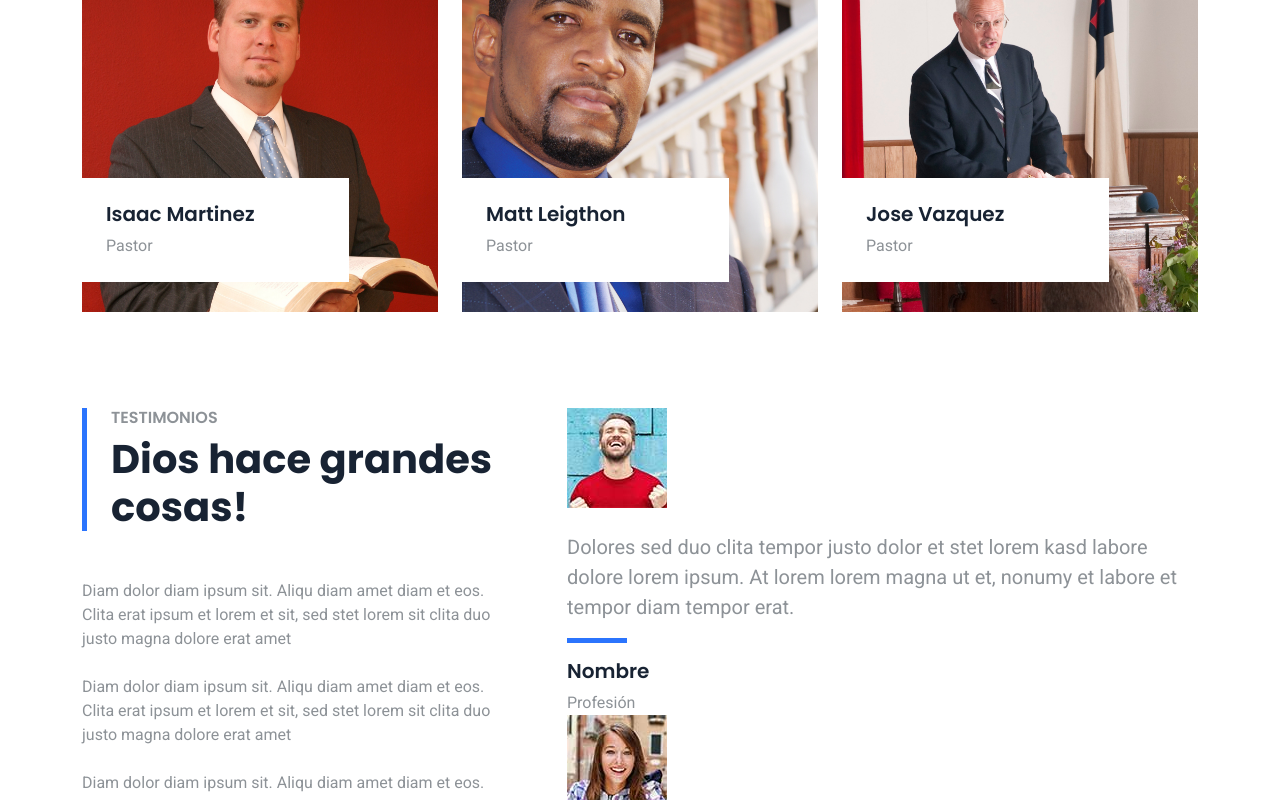
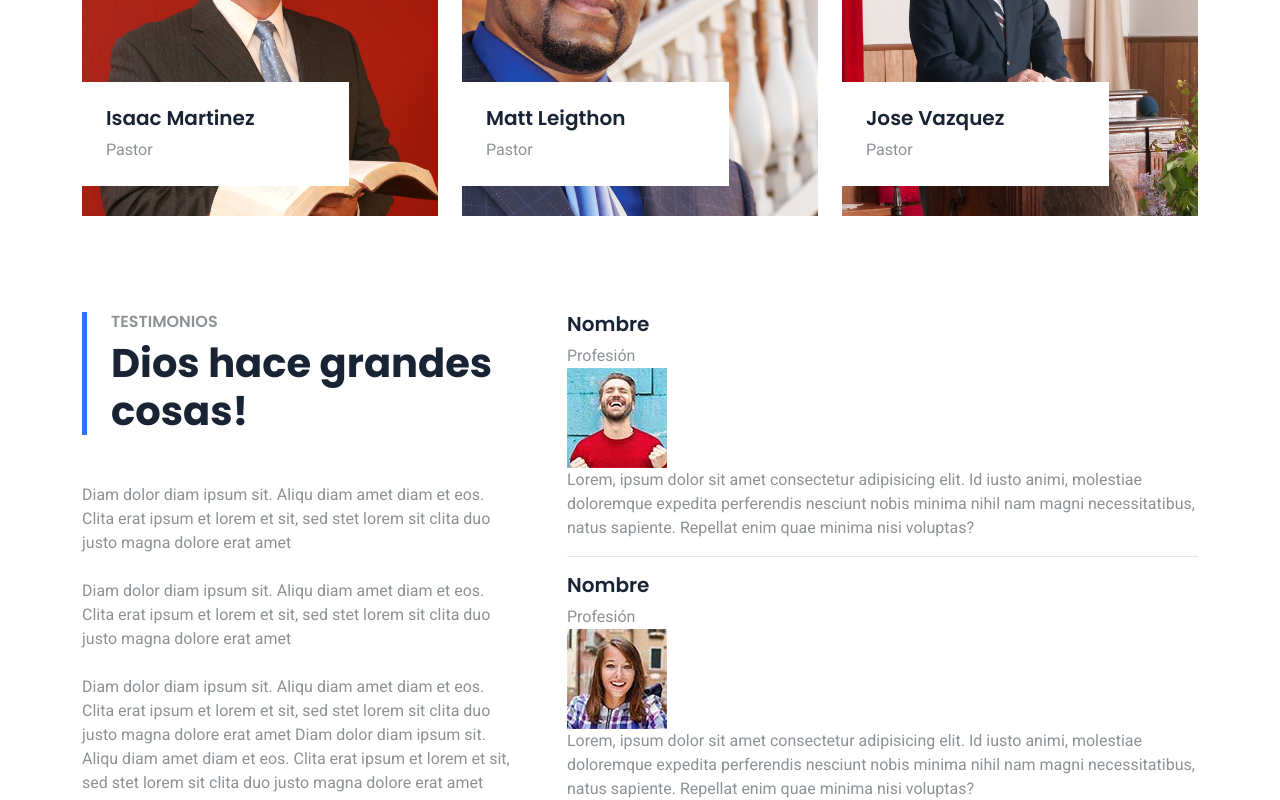
Before and after one commit to MarceloRemeseiro/eevm_front, a React (Create React App) app: page / in a window 1280 px wide. Shown: the part 4051-4851 px from the top of the page. Built offline with nearby package versions, Linux system fonts and the light colour scheme; no server answers.

Commit message:
varias modificaciones

```diff
--- a/src/componentes/tarjetas/tarjetaFotoDerecha.jsx
+++ b/src/componentes/tarjetas/tarjetaFotoDerecha.jsx
@@ -5,17 +5,25 @@ function tarjetaFotoDerecha() {
         <div className="row g-5">
           <div className="col-lg-6 wow fadeInUp" data-wow-delay="0.1s">
             <div className="border-start border-5 border-primary ps-4 mb-5">
-              <h6 className="text-body text-uppercase mb-2">Ven a visitarnos</h6>
+              <h6 className="text-body text-uppercase mb-2">
+                Ven a visitarnos
+              </h6>
               <h1 className="display-6 mb-0">
                 Nos encantaría poder recibirte!
               </h1>
             </div>
             <p className="mb-5">
-                Lorem ipsum dolor sit amet, consectetur adipiscing elit.
-                Suspendisse bibendum velit at felis eleifend, ut consequat orci
-                pulvinar.
+              Lorem ipsum dolor sit amet, consectetur adipiscing elit.
+              Suspendisse bibendum velit at felis eleifend, ut consequat orci
+              pulvinar. Lorem ipsum dolor sit amet consectetur, adipisicing
+              elit. Quisquam, excepturi ipsam. Ex, consequuntur ratione deleniti
+              quibusdam laboriosam quidem fugiat. Libero voluptates
+              exercitationem eveniet praesentium placeat necessitatibus,
+              perspiciatis repellendus. Obcaecati unde quasi quibusdam hic sit
+              dolor voluptates reprehenderit sapiente! Eius nihil animi velit
+              vitae ipsam? Reiciendis nemo repudiandae quia possimus officiis.
             </p>
-            <div className="row gy-5 gx-4">
+            {/* <div className="row gy-5 gx-4">
               <div className="col-sm-6 wow fadeIn" data-wow-delay="0.1s">
                 <div className="d-flex align-items-center mb-3">
                   <i className="fa fa-check fa-2x text-primary flex-shrink-0 me-3"></i>
@@ -52,7 +60,7 @@ function tarjetaFotoDerecha() {
                   Magna sea eos sit dolor, ipsum amet ipsum lorem diam
                 </span>
               </div>
-            </div>
+            </div> */}
           </div>
           <div className="col-lg-6 wow fadeInUp" data-wow-delay="0.5s">
             <div
--- a/src/componentes/testimonios/testimonios.jsx
+++ b/src/componentes/testimonios/testimonios.jsx
@@ -1,92 +1,142 @@
 function testimonios() {
-
-    return (
-      <div class="container-xxl py-5">
-      <div class="container">
-        <div class="row g-5">
-          <div class="col-lg-5 wow fadeInUp" data-wow-delay="0.1s">
-            <div class="border-start border-5 border-primary ps-4 mb-5">
-              <h6 class="text-body text-uppercase mb-2">Testimonios</h6>
-              <h1 class="display-6 mb-0">Dios hace grandes cosas!</h1>
+  return (
+    <div className="container-xxl py-5">
+      <div className="container">
+        <div className="row g-5">
+          <div className="col-lg-5 wow fadeInUp" data-wow-delay="0.1s">
+            <div className="border-start border-5 border-primary ps-4 mb-5">
+              <h6 className="text-body text-uppercase mb-2">Testimonios</h6>
+              <h1 className="display-6 mb-0">Dios hace grandes cosas!</h1>
             </div>
-            <p class="mb-4">
+            <p className="mb-4">
               Diam dolor diam ipsum sit. Aliqu diam amet diam et eos. Clita erat
               ipsum et lorem et sit, sed stet lorem sit clita duo justo magna
-              dolore erat amet <br /><br />
-               Diam dolor diam ipsum sit. Aliqu diam amet diam et eos. Clita erat
+              dolore erat amet <br />
+              <br />
+              Diam dolor diam ipsum sit. Aliqu diam amet diam et eos. Clita erat
               ipsum et lorem et sit, sed stet lorem sit clita duo justo magna
               dolore erat amet <br /> <br />
               Diam dolor diam ipsum sit. Aliqu diam amet diam et eos. Clita erat
               ipsum et lorem et sit, sed stet lorem sit clita duo justo magna
-              dolore erat amet
-              Diam dolor diam ipsum sit. Aliqu diam amet diam et eos. Clita erat
-              ipsum et lorem et sit, sed stet lorem sit clita duo justo magna
-              dolore erat amet
-              Diam dolor diam ipsum sit. Aliqu diam amet diam et eos. Clita erat
-              ipsum et lorem et sit, sed stet lorem sit clita duo justo magna
-              dolore erat amet
+              dolore erat amet Diam dolor diam ipsum sit. Aliqu diam amet diam
+              et eos. Clita erat ipsum et lorem et sit, sed stet lorem sit clita
+              duo justo magna dolore erat amet Diam dolor diam ipsum sit. Aliqu
+              diam amet diam et eos. Clita erat ipsum et lorem et sit, sed stet
+              lorem sit clita duo justo magna dolore erat amet
             </p>
-            {/* <div class="row g-4">
-              <div class="col-sm-6">
-                <div class="d-flex align-items-center mb-2">
-                  <i class="fa fa-users fa-2x text-primary flex-shrink-0"></i>
-                  <h1 class="ms-3 mb-0">123+</h1>
+            {/* <div className="row g-4">
+              <div className="col-sm-6">
+                <div className="d-flex align-items-center mb-2">
+                  <i className="fa fa-users fa-2x text-primary flex-shrink-0"></i>
+                  <h1 className="ms-3 mb-0">123+</h1>
                 </div>
-                <h5 class="mb-0">Happy Clients</h5>
+                <h5 className="mb-0">Happy Clients</h5>
               </div>
-              <div class="col-sm-6">
-                <div class="d-flex align-items-center mb-2">
-                  <i class="fa fa-check fa-2x text-primary flex-shrink-0"></i>
-                  <h1 class="ms-3 mb-0">123+</h1>
+              <div className="col-sm-6">
+                <div className="d-flex align-items-center mb-2">
+                  <i className="fa fa-check fa-2x text-primary flex-shrink-0"></i>
+                  <h1 className="ms-3 mb-0">123+</h1>
                 </div>
-                <h5 class="mb-0">Projects Done</h5>
+                <h5 className="mb-0">Projects Done</h5>
               </div>
             </div> */}
           </div>
-          <div class="col-lg-7 wow fadeInUp" data-wow-delay="0.5s">
-            <div class="owl-carousel testimonial-carousel">
-              <div class="testimonial-item">
+          <div
+            className="col-lg-7 wow fadeInUp overflow-scroll"
+            data-wow-delay="0.5s"
+
+          >
+            <div
+              className="scroll "
+              style={{ height: "20px"}}
+            >
+              <div>
+                <h5>Nombre</h5>
+                <span>Profesión</span>
+                <div>
+                  <img src="img/testimonial-1.jpg" alt="" />
+                </div>
+                <div>
+                  Lorem, ipsum dolor sit amet consectetur adipisicing elit. Id
+                  iusto animi, molestiae doloremque expedita perferendis
+                  nesciunt nobis minima nihil nam magni necessitatibus, natus
+                  sapiente. Repellat enim quae minima nisi voluptas?
+                </div>
+              </div>
+              <hr />
+              <div>
+                <h5>Nombre</h5>
+                <span>Profesión</span>
+                <div>
+                  <img src="img/testimonial-2.jpg" alt="" />
+                </div>
+                <div>
+                  Lorem, ipsum dolor sit amet consectetur adipisicing elit. Id
+                  iusto animi, molestiae doloremque expedita perferendis
+                  nesciunt nobis minima nihil nam magni necessitatibus, natus
+                  sapiente. Repellat enim quae minima nisi voluptas?
+                </div>
+              </div>
+              <hr />
+              <div>
+                <h5>Nombre</h5>
+                <span>Profesión</span>
+                <div>
+                  <img src="img/testimonial-1.jpg" alt="" />
+                </div>
+                <div>
+                  Lorem, ipsum dolor sit amet consectetur adipisicing elit. Id
+                  iusto animi, molestiae doloremque expedita perferendis
+                  nesciunt nobis minima nihil nam magni necessitatibus, natus
+                  sapiente. Repellat enim quae minima nisi voluptas?
+                </div>
+              </div>
+              <hr />
+            </div>
+
+            {/* <div className="carousel testimonial-carousel">
+              <div className="testimonial-item">
                 <img
-                  class="img-fluid mb-4"
+                  className="img-fluid mb-4"
                   src="img/testimonial-1.jpg"
                   alt=""
                 />
-                <p class="fs-5">
+                <p className="fs-5">
                   Dolores sed duo clita tempor justo dolor et stet lorem kasd
                   labore dolore lorem ipsum. At lorem lorem magna ut et, nonumy
                   et labore et tempor diam tempor erat.
                 </p>
                 <div
-                  class="bg-primary mb-3"
+                  className="bg-primary mb-3"
                   style={{width: "60px", height: "5px"}}
                 ></div>
                 <h5>Nombre</h5>
                 <span>Profesión</span>
               </div>
-              <div class="testimonial-item">
+              <div className="testimonial-item">
                 <img
-                  class="img-fluid mb-4"
+                  className="img-fluid mb-4"
                   src="img/testimonial-2.jpg"
                   alt=""
                 />
-                <p class="fs-5">
+                <p className="fs-5">
                   Dolores sed duo clita tempor justo dolor et stet lorem kasd
                   labore dolore lorem ipsum. At lorem lorem magna ut et, nonumy
                   et labore et tempor diam tempor erat.
                 </p>
                 <div
-                  class="bg-primary mb-3"
+                  className="bg-primary mb-3"
                   style={{width: "60px", height: "5px"}}
                 ></div>
                 <h5>Nombre</h5>
                 <span>Profesión</span>
               </div>
-            </div>
+            </div> */}
           </div>
         </div>
       </div>
     </div>
-    )
+  );
 }
 
 export default testimonios;
```
Also changed, not shown: src/paginas/actividad.jsx (+7 -0 lines).
